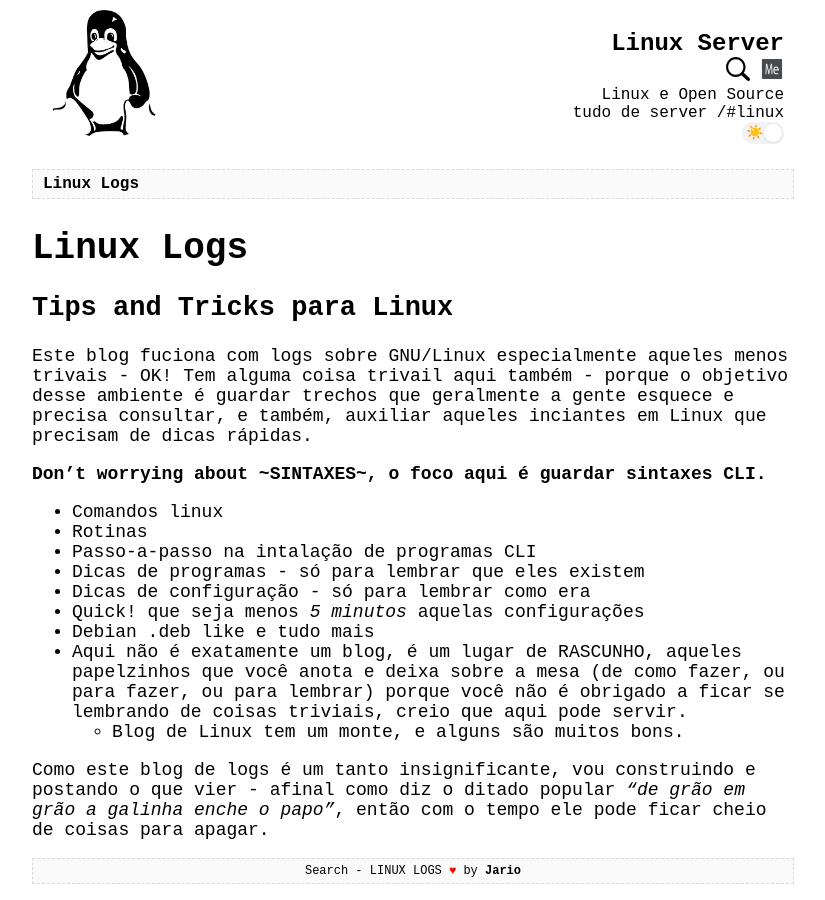
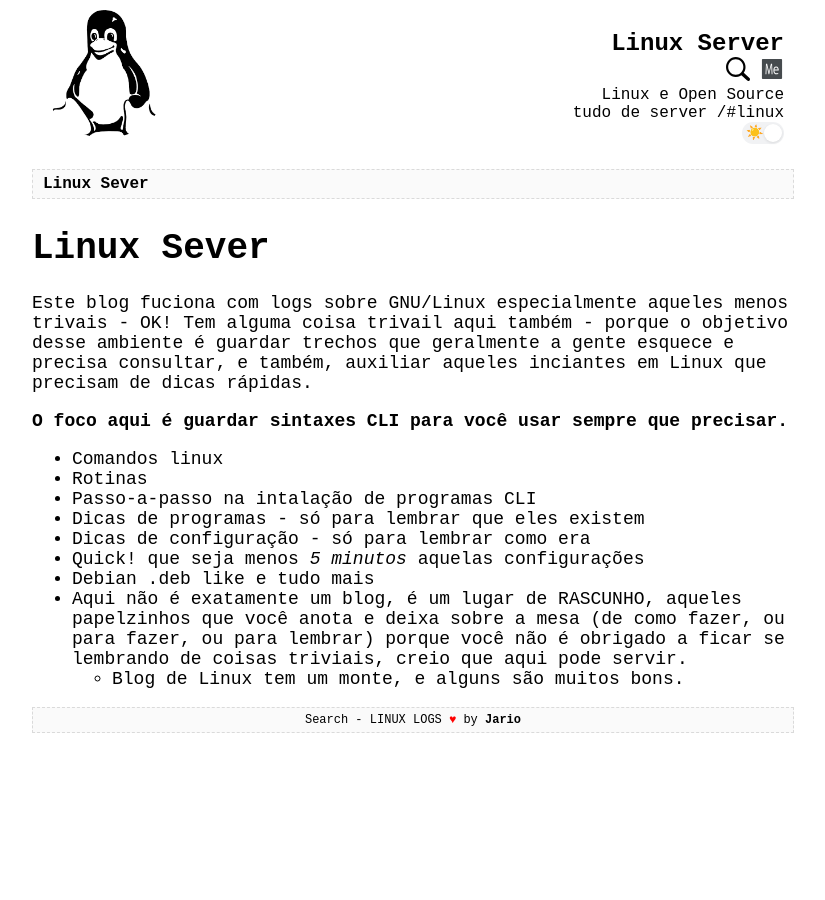
Before and after one commit to jarioswami/linux.github.io, a Jekyll site: the page built from _pages/about.md, in a window 1280 px wide. Shown: the whole page, without its empty margins (227-1052 px from the left). Built offline with Jekyll 4.4.1, drawn with Linux system fonts in a browser that asks for light colours.

Commit message:
Update about.md

```diff
--- a/_pages/about.md
+++ b/_pages/about.md
@@ -1,14 +1,12 @@
 ---
 layout: page
-title: Linux Logs
-permalink: /linuxlogs/
+title: Linux Sever
+permalink: /linux/
 ---
-
-## Tips and Tricks para Linux
 
 Este blog fuciona com `logs` sobre GNU/Linux especialmente aqueles menos trivais - OK! Tem alguma coisa trivail aqui também - porque o objetivo desse ambiente é guardar trechos que geralmente a gente esquece e precisa consultar, e também, auxiliar aqueles inciantes em Linux que precisam de dicas rápidas.
 
-**Don't worrying about ~SINTAXES~, o foco aqui é guardar sintaxes CLI.**
+**O foco aqui é guardar sintaxes CLI para você usar sempre que precisar.**
 
 - Comandos linux
 - Rotinas
@@ -19,5 +17,3 @@ Este blog fuciona com `logs` sobre GNU/Linux especialmente aqueles menos trivais
 - Debian .deb like e tudo mais
 - Aqui não é exatamente um blog, é um lugar de RASCUNHO, aqueles papelzinhos que você anota e deixa sobre a mesa (de como fazer, ou para fazer, ou para lembrar) porque você não é obrigado a ficar se lembrando de coisas triviais, creio que aqui pode servir.
 	- Blog de Linux tem um monte, e alguns são muitos bons.
-
-Como este blog de logs é um tanto insignificante, vou construindo e postando o que vier - afinal como diz o ditado popular *"de grão em grão a galinha enche o papo"*, então com o tempo ele pode ficar cheio de coisas para apagar.
```
